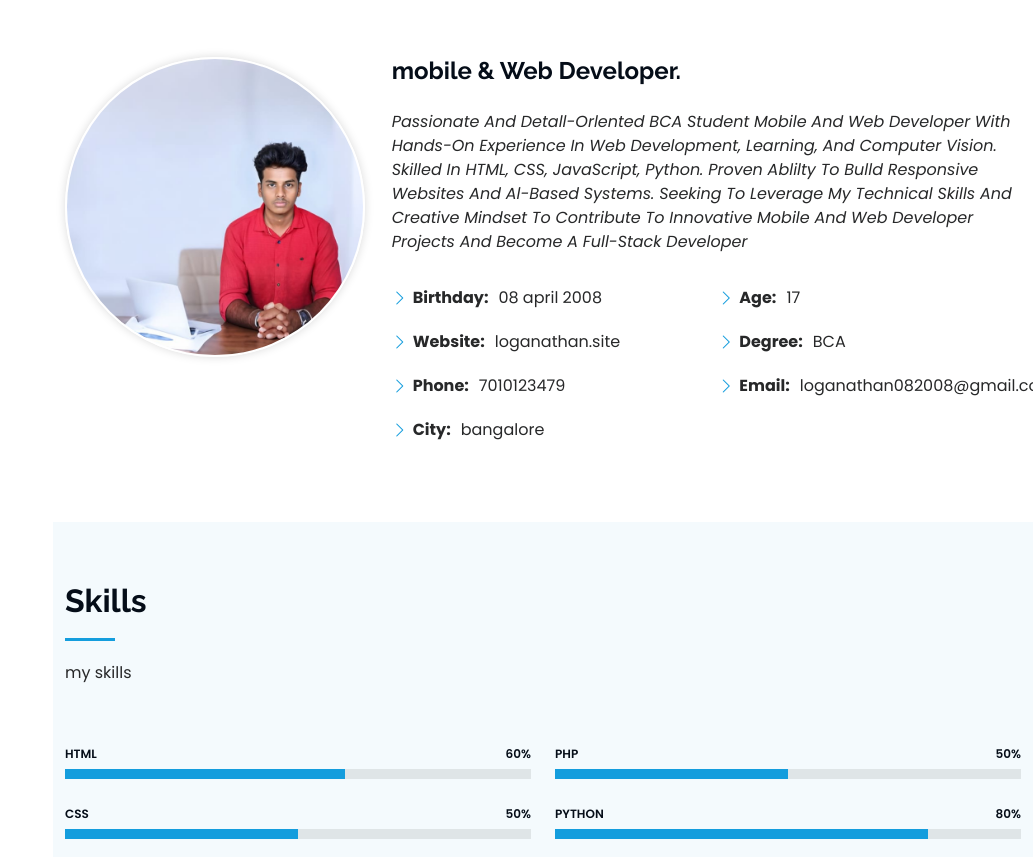
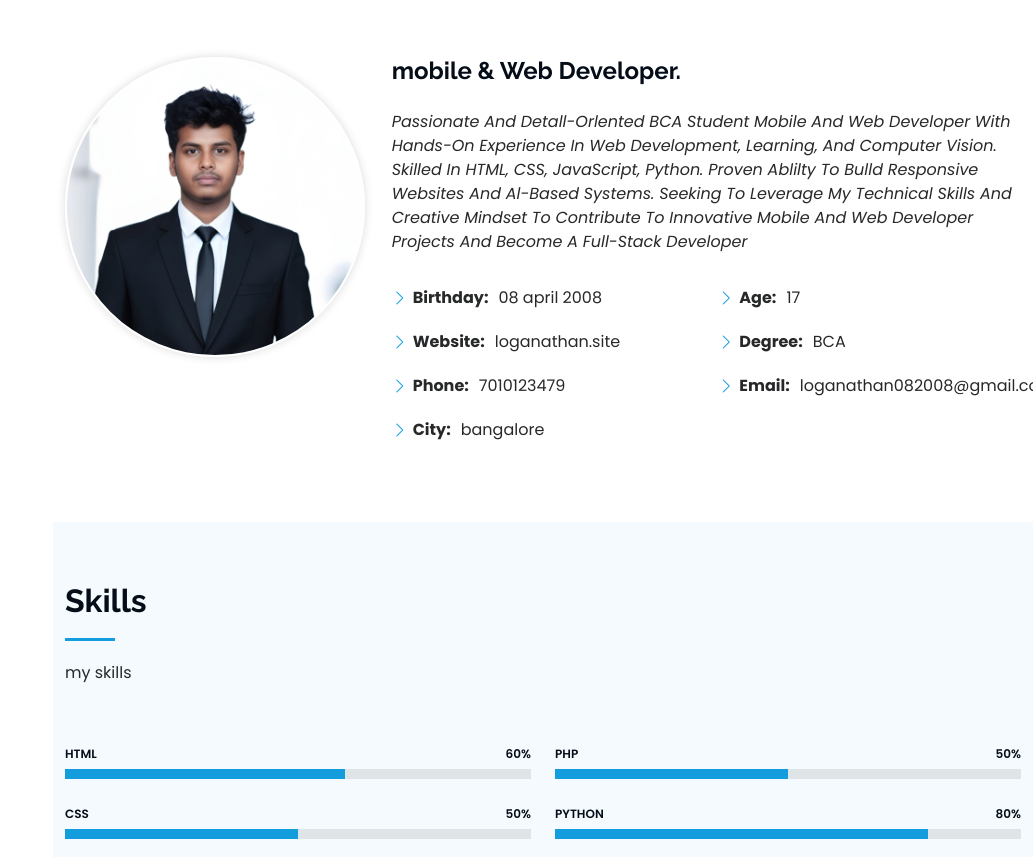
Before and after one commit to LOGANATHAN2008/portfolio, a plain HTML site: page index.html in a window 1280 px wide. Shown: the part 1109-1966 px from the top of the page, without its empty margins (247-1280 px from the left). Drawn offline with Linux system fonts and the light colour scheme.

Commit message:
Update profile image source in index.html

```diff
--- a/index.html
+++ b/index.html
@@ -105,7 +105,7 @@
 
         <div class="row gy-4 justify-content-center">
           <div class="col-lg-4">
-            <img src="assets/img/my-profile-img.jpg" alt="My photo" class="about-img">
+            <img src="assets/img/LOGANATHAN.jpeg" alt="My photo" class="about-img">
 
           </div>
           <div class="col-lg-8 content">
```
